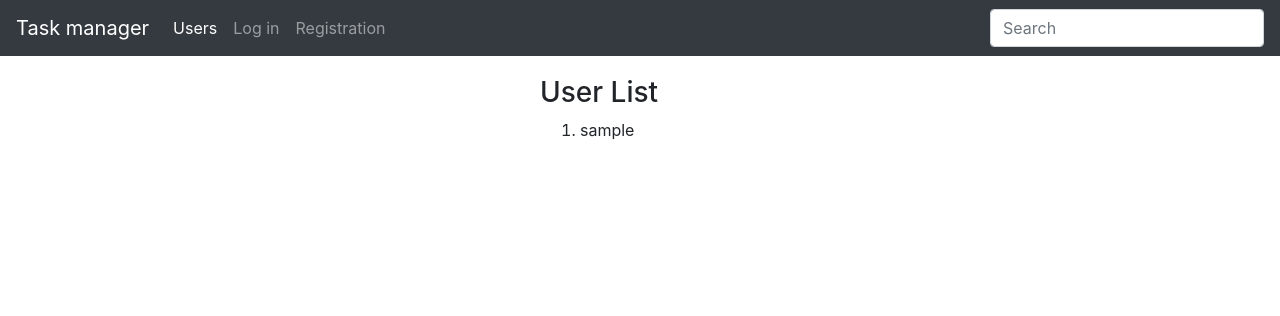
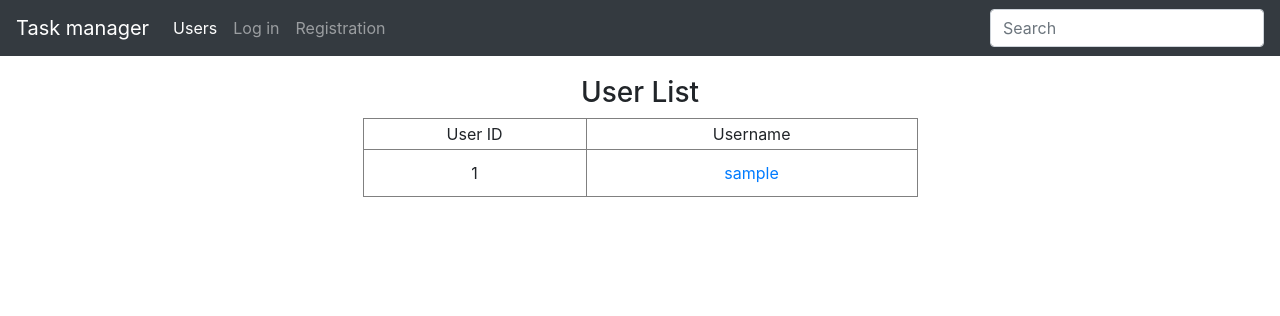
Before and after one commit to eg-b/python-project-lvl4, a Django app: page /users/ in a window 1280 px wide. Shown: the top 316 px of the page. Run offline with Django 3.2, Linux system fonts and the light colour scheme; tables that the repository leaves empty hold one stand-in row (values such as "Sample post"); some libraries are stand-ins or nearby versions.

Commit message:
add user update redirect from users list

```diff
--- a/pyproject.toml
+++ b/pyproject.toml
@@ -1,6 +1,6 @@
 [tool.poetry]
 name = "hexlet-code"
-version = "0.1.4"
+version = "0.1.5"
 description = "task manager"
 authors = ["eg-b <yeg.baranov@gmail.com>"]
 
--- a/task_manager/templates/user_create.html
+++ b/task_manager/templates/user_create.html
@@ -6,6 +6,9 @@
       <div class="col">
         <div class="mx-auto" style="width: 200px;">
           <h3>{% trans 'User creating' %}</h3>
+        </div>
+      </div>
+    </div>
     <div class="row">
       <div class="col">
         <div class="mx-auto" style="width: 200px;">
@@ -14,4 +17,6 @@
             <input type="submit" value={% trans "Save" %}>
           </form>
         </div>
+      </div>
+    </div>
 {% endblock %}
--- a/task_manager/templates/user_list.html
+++ b/task_manager/templates/user_list.html
@@ -1,16 +1,27 @@
 {% extends "base.html" %}
 {% load i18n %}
 {% block content %}
-<div class="mx-auto" style="width: 200px;">
-  <h3>{% trans "User List" %}</h3>
-    {% if object_list %}
-    <ol>
-        {% for user in object_list %}
-            <li>{{ user.username }}</li>
-        {% endfor %}
-    </ol>
-    {% else %}
-      <p>There are no users.</p>
-    {% endif %}
+<div class="container">
+  <h3 align=center>{% trans "User List" %}</h3>
+    <div class="row">
+      <div class="col-12">
+        {% if object_list %}
+          <table cellspacing="3" cellpadding="3" align="center" border="1" width="50%">
+            <tr>
+              <td align=Center>{% trans 'User ID' %}</td>
+              <td align=Center>{% trans 'Username' %}</td>
+            </tr>
+              {% for user in object_list %}
+                <tr>
+                  <td align=Center>{{ user.id }}</td>
+                  <td align=Center><a class="nav-link" href="/users/{{ user.id }}/update/">{{ user.username }}</a></td>
+                </tr>
+              {% endfor %}
+          </table>
+        {% else %}
+          <p>{% trans 'There are no users.' %}</p>
+        {% endif %}
+      </div>
+    </div>
 </div>
 {% endblock %}
--- a/task_manager/templates/user_update.html
+++ b/task_manager/templates/user_update.html
@@ -7,7 +7,7 @@
         <div class="mx-auto" style="width: 200px;">
           <h3>User profile</h3>
 
-          <form method="post">{% csrf_token %}
+          <form method="get">{% csrf_token %}
             {{ form.as_p }}
               <input type="submit" value={% trans "Save changes" %}>
           </form>
--- a/task_manager/urls.py
+++ b/task_manager/urls.py
@@ -23,5 +23,5 @@ urlpatterns = [
     path('admin/', admin.site.urls),
     path('users/', views.UserList.as_view(), name='user-list'),
     path('users/create/', views.CreateUser.as_view(), name='user-create'),
-    path('/users/<int:pk>/update/', views.UpdateUser.as_view(), name='user-update')
+    path('users/<int:pk>/update/', views.UpdateUser.as_view(), name='user-update')
 ]
--- a/task_manager/views.py
+++ b/task_manager/views.py
@@ -36,9 +36,6 @@ class CreateUser(CreateView):
     model = User
     fields = ['username', 'first_name', 'last_name', 'password', 'email']
 
-    def get_absolute_url(self):
-        return "/"
-
     def get_success_url(self):
         return "/"
 
@@ -48,3 +45,6 @@ class UpdateUser(UpdateView):
     template_name = "user_update.html"
     model = User
     fields = ['username', 'first_name', 'last_name', 'password', 'email']
+
+    def get_success_url(self):
+        return "/"
```
Also changed, not shown: task_manager/locale/ru/LC_MESSAGES/django.po.
